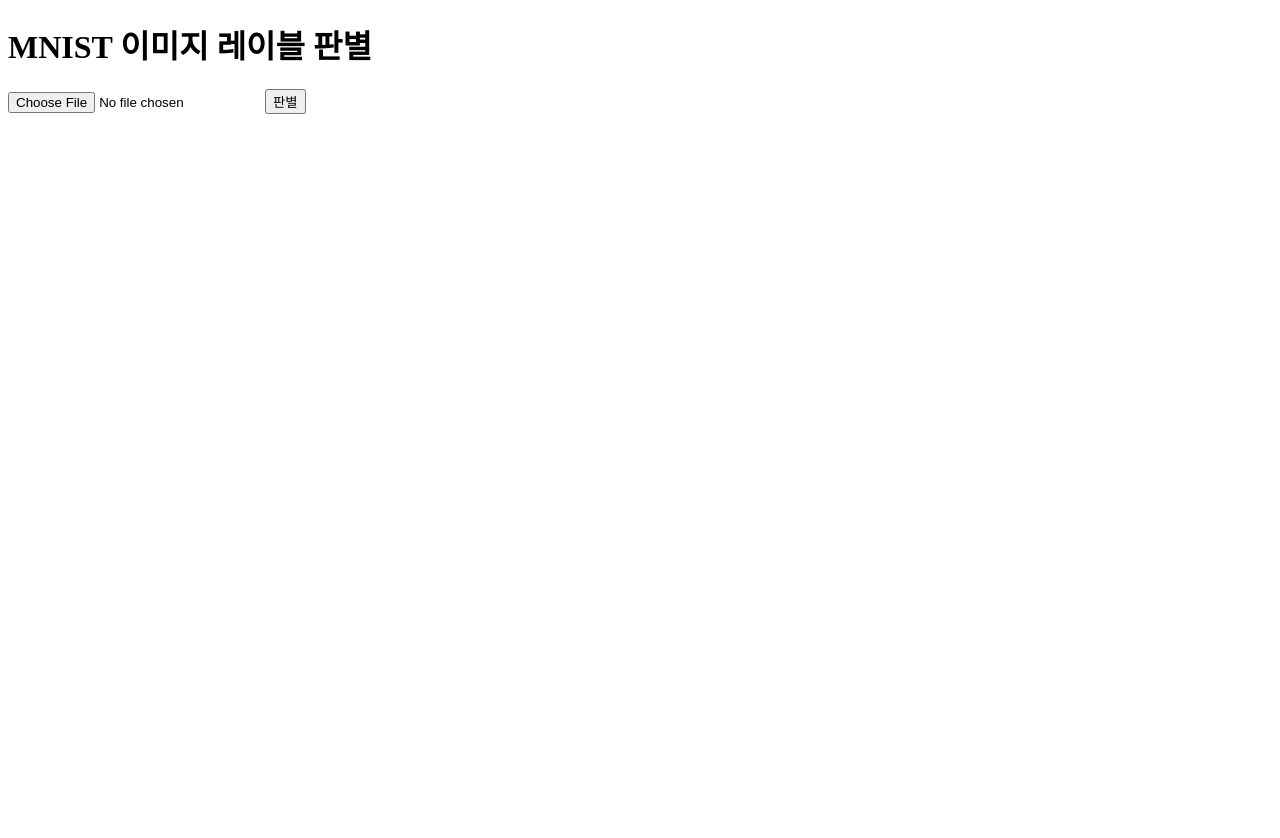
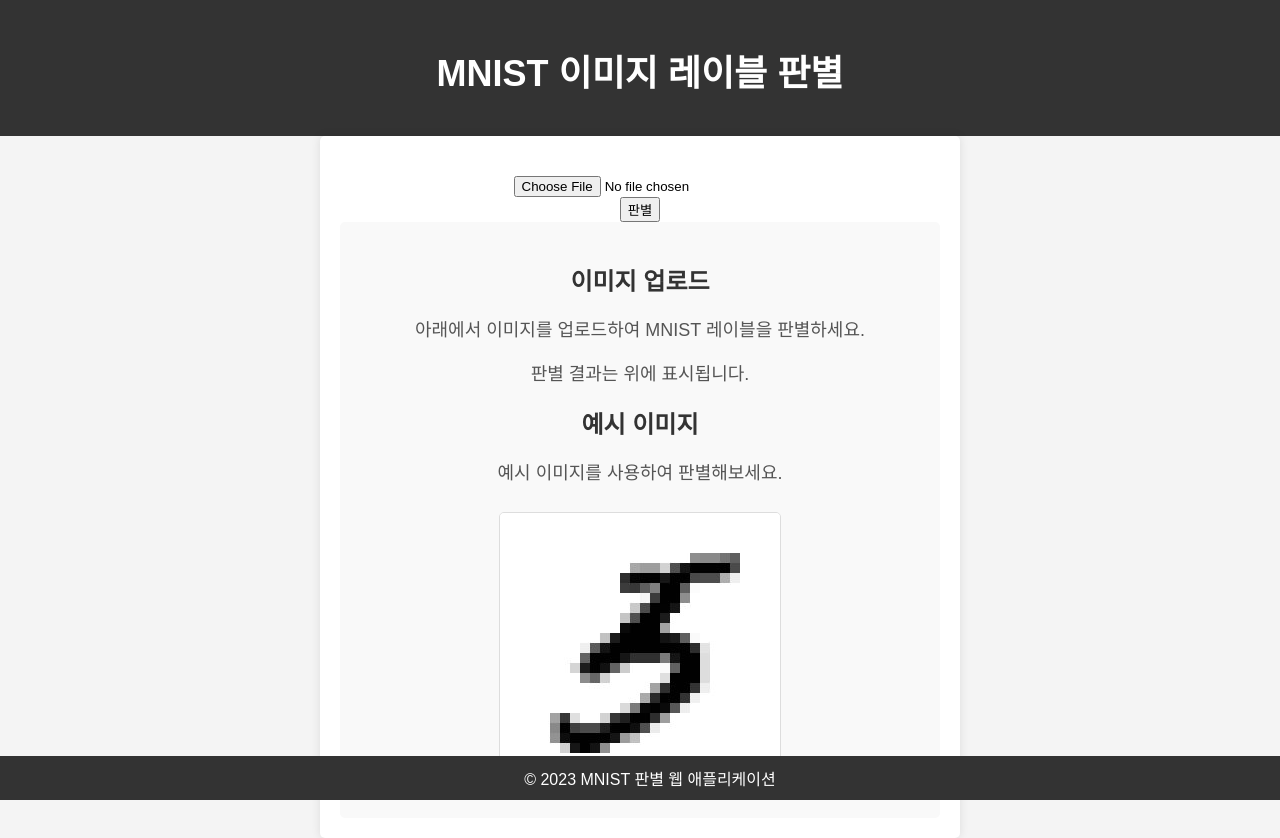
Before and after one commit to KimJinSeong-Git/web_practice, a Flask app: page / in a window 1280 px wide. Before the commit the page ends 114 px from the top, so only its background shows below. Run offline with Flask 3, Linux system fonts and the light colour scheme.

Commit message:
feat: design

```diff
--- a/templates/index.html
+++ b/templates/index.html
@@ -2,18 +2,113 @@
 <html>
 <head>
     <title>MNIST 이미지 레이블 판별</title>
+    <style>
+        body {
+            font-family: Arial, sans-serif;
+            background-color: #f4f4f4;
+            text-align: center;
+            margin: 0;
+            padding: 0;
+        }
+
+        header {
+            background-color: #333;
+            color: #fff;
+            padding: 20px;
+        }
+
+        h1 {
+            font-size: 36px;
+            margin-bottom: 20px;
+        }
+
+        .container {
+            max-width: 600px;
+            margin: 0 auto;
+            padding: 20px;
+            background-color: #fff;
+            box-shadow: 0 0 10px rgba(0, 0, 0, 0.1);
+            border-radius: 5px;
+        }
+
+        #upload-form {
+            margin-top: 20px;
+        }
+
+        #result {
+            font-weight: bold;
+            margin-top: 20px;
+            font-size: 24px;
+        }
+
+        footer {
+            background-color: #333;
+            color: #fff;
+            padding: 10px;
+            position: absolute;
+            bottom: 0;
+            width: 100%;
+        }
+
+        /* 컨텐츠 스타일링 */
+        #content {
+            background-color: #f9f9f9;
+            padding: 20px;
+            border-radius: 5px;
+        }
+
+        #content h2 {
+            color: #333;
+            font-size: 24px;
+            margin-bottom: 10px;
+        }
+
+        #content p {
+            color: #555;
+            font-size: 18px;
+        }
+
+        #content img {
+            max-width: 100%;
+            height: auto;
+            border: 1px solid #ddd;
+            border-radius: 5px;
+            margin-top: 10px;
+        }
+    </style>
 </head>
 <body>
-    <h1>MNIST 이미지 레이블 판별</h1>
+    <header>
+        <h1>MNIST 이미지 레이블 판별</h1>
+    </header>
 
-    <form method="POST" enctype="multipart/form-data">
-        <input type="file" name="file">
-        <input type="submit" value="판별">
-    </form>
+    <div class="container">
+        <form method="POST" enctype="multipart/form-data" id="upload-form">
+            <input type="file" name="file" accept=".png, .jpg, .jpeg, .gif">
+            <br>
+            <input type="submit" value="판별">
+        </form>
 
-    {% if result %}
-    <h2>결과:</h2>
-    <p>{{ result }}</p>
-    {% endif %}
+        {% if result %}
+        <div id="result">
+            결과: {{ result }}
+        </div>
+        {% endif %}
+
+        <!-- 컨텐츠 영역 -->
+        <div id="content">
+            <h2>이미지 업로드</h2>
+            <p>아래에서 이미지를 업로드하여 MNIST 레이블을 판별하세요.</p>
+            <p>판별 결과는 위에 표시됩니다.</p>
+
+            <h2>예시 이미지</h2>
+            <p>예시 이미지를 사용하여 판별해보세요.</p>
+            <img src="images/example.jpg" alt="예시 이미지 1">
+        </div>
+    </div>
+
+    <footer>
+        &copy; 2023 MNIST 판별 웹 애플리케이션
+    </footer>
 </body>
 </html>
```
Also changed, not shown: templates/images/example.jpg (renamed from uploads/5.jpg).
